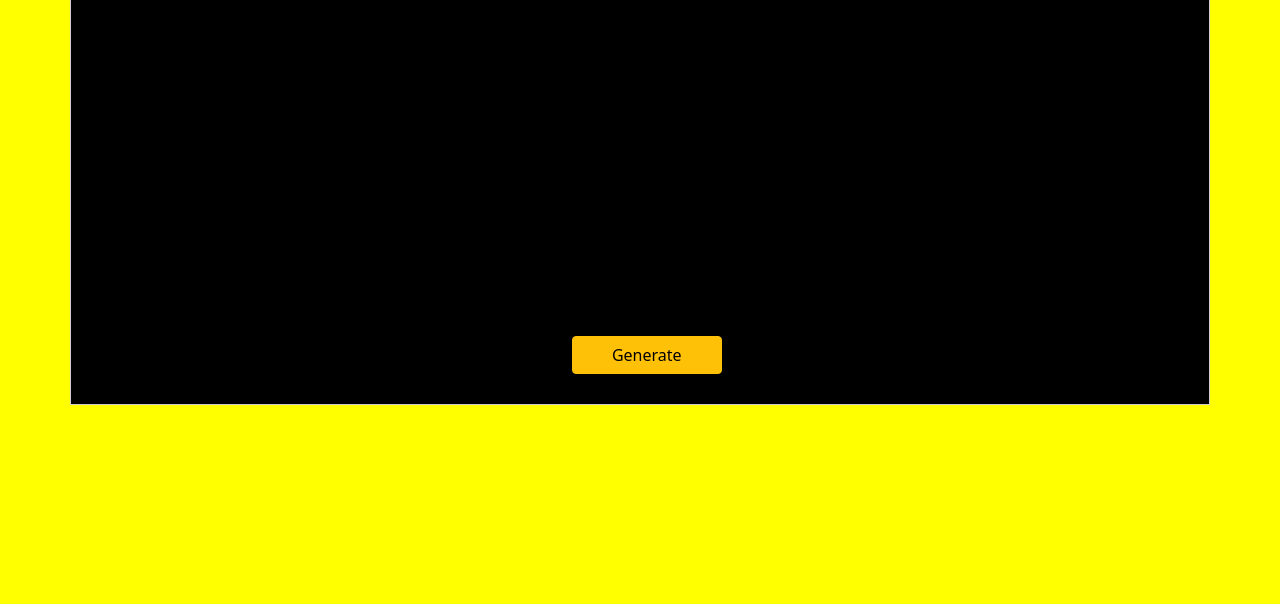
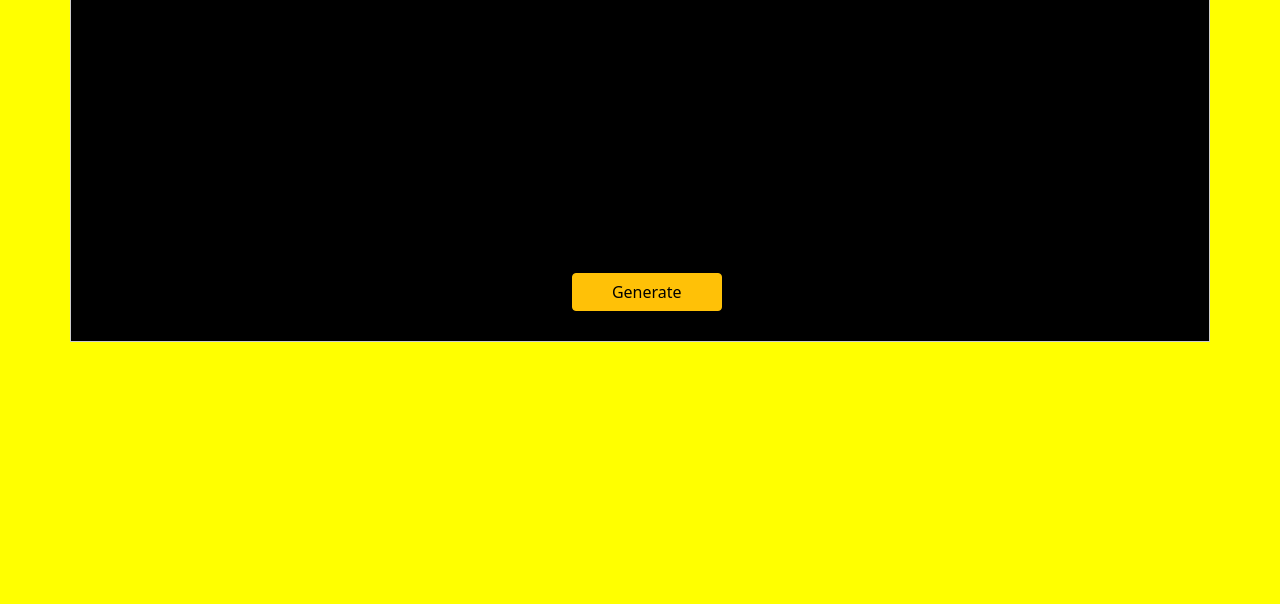
Before and after one commit to gurjeetsinghmundra/Random-Joke-Generator, a plain HTML site: page index.html in a window 1280 px wide. Shown: the part 196-800 px from the top of the page. Drawn offline with nearby package versions, Linux system fonts and the light colour scheme.

Commit message:
Fourth Commit

```diff
--- a/css/style.css
+++ b/css/style.css
@@ -3,11 +3,11 @@ body{
 }
 
 .container{
-    height: 530px;
+    height: 470px;
     width:1300px;
     background-color: black;
     position: relative;
-    margin-top: 15px;
+    margin-top: 12px;
     border: 1px solid #ccc;
     color: white;
     text-align: center;
--- a/index.html
+++ b/index.html
@@ -20,7 +20,7 @@
 
     <div class="container p-2 ">
         <span>&#128514;</span>
-        <h2 id="answer"></h2>
+        <h3 id="answer"></h3>
 
         <button type="button" class="btn btn-warning" id="generate">Generate</button>
 
```
